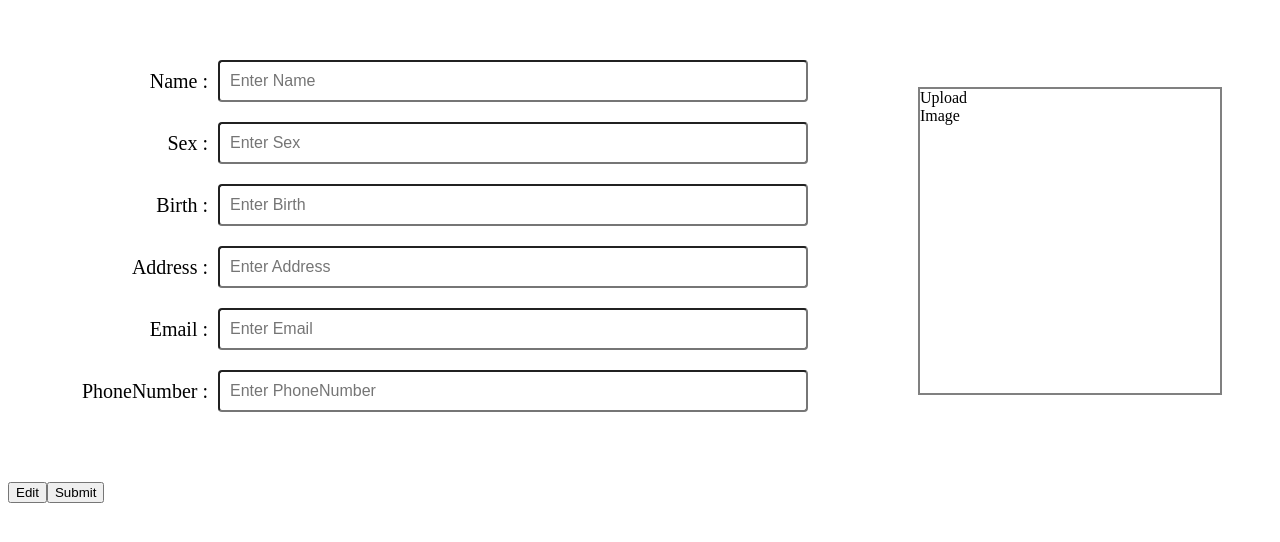
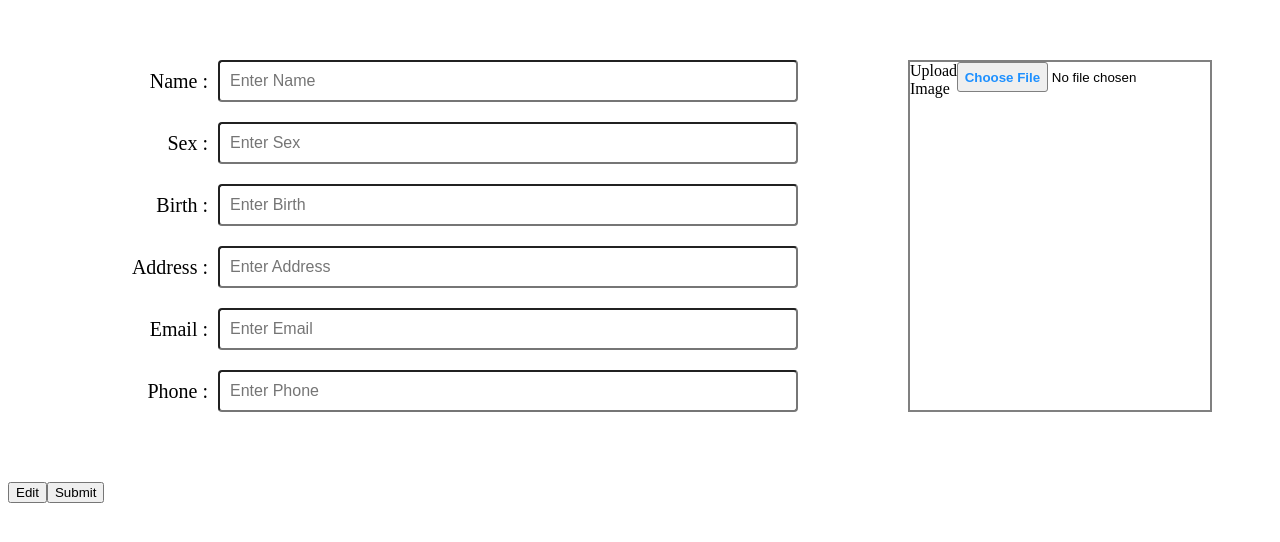
Before and after one commit to nthGH1030/CV-generator, a React (Create React App) app: page / in a window 1280 px wide. Shown: the top 542 px of the page. Built offline with nearby package versions, Linux system fonts and the light colour scheme.

Commit message:
the profile pic container align with the profile info

```diff
--- a/src/components/Background.js
+++ b/src/components/Background.js
@@ -16,7 +16,7 @@ export default function Background() {
         Birth: '',
         Address: '',
         Email: '',
-        PhoneNumber: ''
+        Phone: ''
     });
     const [isEditing, setEditing] = useState(true);
     const [profilePic, setProfilePic] = useState(null);
--- a/src/styles.css
+++ b/src/styles.css
@@ -1,4 +1,4 @@
-/* profile div */
+/* profile container */
 .profile-container {
   display: flex;
   margin: 50px;
@@ -12,9 +12,8 @@
 
 .profile-pic-container {
   display: flex;
-  margin-left: 100px;
+  margin: 10px 10px 20px 100px;
   flex: 0 0 300px;
-  align-items: center;
   justify-content: center;
 }
 
@@ -78,7 +77,6 @@ input::file-selector-button:hover {
 
 .profilePic{
   display: flex;
-  padding-bottom: 100%;
   border: 2px solid gray;
   box-sizing: border-box;
   overflow: hidden;
```
